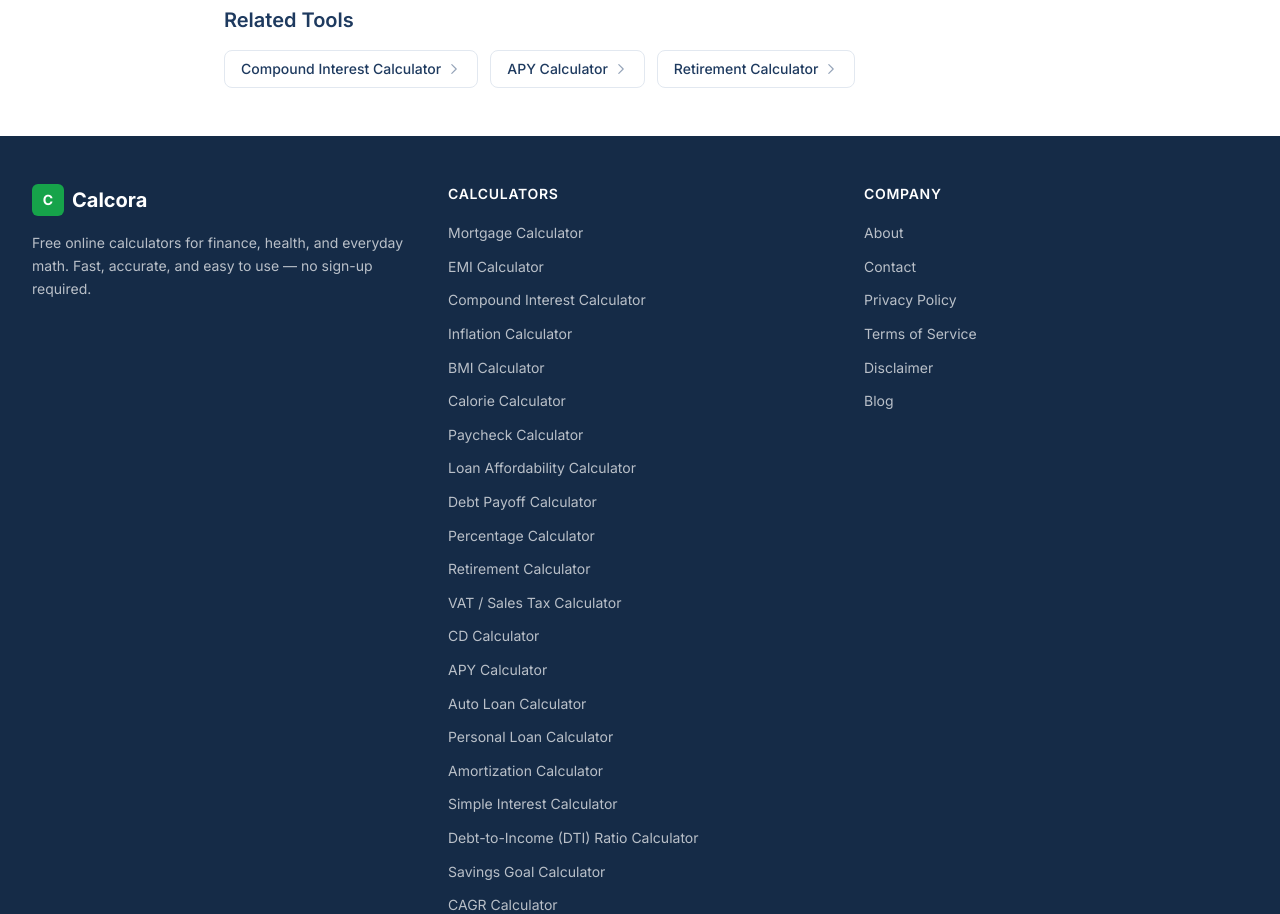
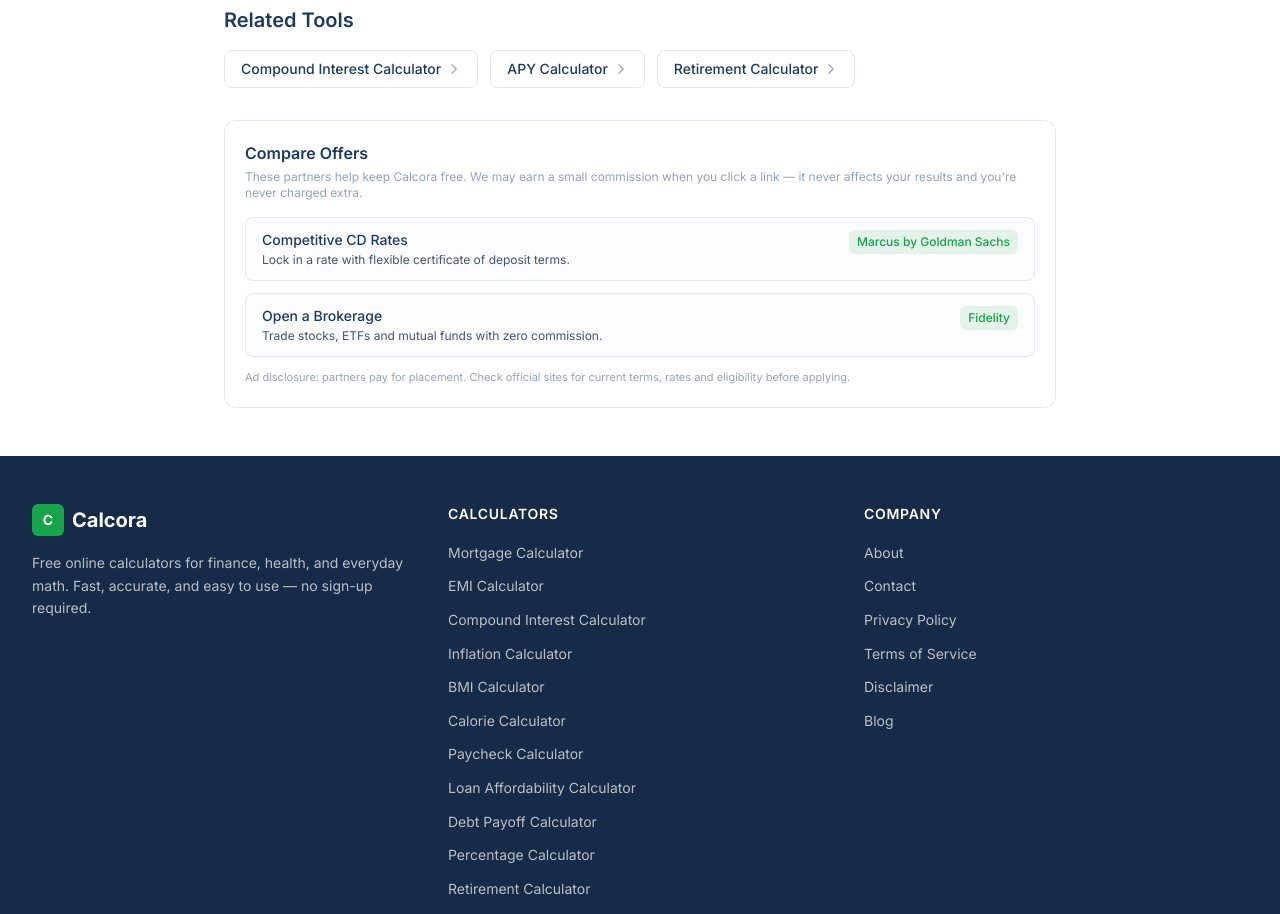
Before and after one commit to kushinaakintokunsunday-afk/calcora-website, a Next.js app: page /cd-calculator in a window 1280 px wide. Shown: the part 2580-3494 px from the top of the page. Built offline with nearby package versions, Linux system fonts and the light colour scheme.

Commit message:
Add contextual affiliate engine, AdSense placement audit fix, and consent UX

```diff
--- a/src/app/compound-interest-calculator/page.tsx
+++ b/src/app/compound-interest-calculator/page.tsx
@@ -5,6 +5,7 @@ import { CalculatorShell } from "@/components/CalculatorShell";
 import { WebApplicationSchema, FAQSchema, BreadcrumbListSchema } from "@/components/Schema";
 import { formatNumber, downloadCSV } from "@/lib/utils";
 import { useMoney } from "@/lib/useCountry";
+import { AdSlot } from "@/components/AdSlot";
 
 const FREQUENCIES = [
   { label: "Daily", value: 365 },
@@ -185,6 +186,8 @@ export default function CompoundInterestCalculator() {
           </div>
         </div>
 
+        <AdSlot slotId="compound-interest-mid" className="my-8" />
+
         {results.yearlyGrowth.length > 0 && (
           <div>
             <div className="flex items-center justify-between mb-3">
--- a/src/components/CalculatorShell.tsx
+++ b/src/components/CalculatorShell.tsx
@@ -2,6 +2,8 @@
 
 import { Suspense, useCallback, type ReactNode } from "react";
 import Link from "next/link";
+import { usePathname } from "next/navigation";
+import { ContextualAffiliate } from "@/components/ContextualAffiliate";
 
 export interface CalculatorShellProps {
   title: string;
@@ -40,6 +42,9 @@ function ShellContent({
     const url = `${window.location.origin}${window.location.pathname}${window.location.search}`;
     navigator.clipboard.writeText(url).catch(() => {});
   }, []);
+
+  const pathname = usePathname();
+  const slug = pathname.split("/").filter(Boolean)[0] ?? "";
 
   return (
     <div className="mx-auto max-w-4xl px-4 sm:px-6 lg:px-8 py-8 sm:py-12">
@@ -145,6 +150,8 @@ function ShellContent({
           </div>
         </section>
       )}
+
+      {slug && <ContextualAffiliate slug={slug} />}
     </div>
   );
 }
--- /dev/null
+++ b/src/components/ContextualAffiliate.tsx
@@ -0,0 +1,58 @@
+"use client";
+
+import { useMemo } from "react";
+import { matchAffiliates } from "@/lib/affiliates";
+import { trackAffiliateClick } from "@/lib/analytics";
+
+interface ContextualAffiliateProps {
+  slug: string;
+  limit?: number;
+}
+
+export function ContextualAffiliate({ slug, limit = 2 }: ContextualAffiliateProps) {
+  const offers = useMemo(() => matchAffiliates(slug, limit), [slug, limit]);
+
+  if (offers.length === 0) return null;
+
+  return (
+    <section className="mt-8 rounded-xl border border-border bg-white p-5">
+      <h2 className="text-base font-semibold text-navy mb-1">Compare Offers</h2>
+      <p className="text-xs text-text-muted mb-4">
+        These partners help keep Calcora free. We may earn a small commission
+        when you click a link — it never affects your results and you&apos;re never
+        charged extra.
+      </p>
+      <ul className="space-y-3">
+        {offers.map((offer) => (
+          <li key={offer.id}>
+            <a
+              href={offer.href}
+              target="_blank"
+              rel="sponsored nofollow noopener"
+              onClick={() =>
+                trackAffiliateClick({
+                  offerId: offer.id,
+                  position: "smart-next-step",
+                  tool: slug,
+                })
+              }
+              className="flex items-start gap-3 rounded-lg border border-border bg-surface/50 px-4 py-3 hover:border-green/40 hover:bg-surface transition-colors"
+            >
+              <div className="flex-1 min-w-0">
+                <p className="text-sm font-medium text-navy">{offer.name}</p>
+                <p className="text-xs text-text-secondary mt-0.5">{offer.tagline}</p>
+              </div>
+              <span className="shrink-0 rounded-md bg-green/10 px-2 py-1 text-xs font-medium text-green">
+                {offer.network}
+              </span>
+            </a>
+          </li>
+        ))}
+      </ul>
+      <p className="mt-3 text-[11px] text-text-muted">
+        Ad disclosure: partners pay for placement. Check official sites for
+        current terms, rates and eligibility before applying.
+      </p>
+    </section>
+  );
+}
--- /dev/null
+++ b/src/lib/affiliates.ts
@@ -0,0 +1,155 @@
+import { getCalculatorBySlug } from "@/lib/registry";
+
+export interface AffiliateOffer {
+  id: string;
+  network: string;
+  name: string;
+  tagline: string;
+  href: string;
+  before?: string;
+  after?: string;
+  slugs?: string[];
+  categories?: string[];
+  keywords?: string[];
+}
+
+export const AFFILIATES: AffiliateOffer[] = [
+  {
+    id: "compare-loan-offers",
+    network: "Lending Tree",
+    name: "Compare Loan Offers",
+    tagline: "Pre-qualify with multiple lenders in minutes using a soft credit check.",
+    href: "https://www.example-affiliate.com/compare-loans?ref=YOUR_REF&topic=loans",
+    keywords: ["loan", "rate", "apr", "debt", "credit", "refinance", "lender", "approval"],
+  },
+  {
+    id: "personal-loans",
+    network: "SoFi",
+    name: "Personal Loans",
+    tagline: "Fixed-rate loans with no origination fees and flexible terms.",
+    href: "https://www.example-affiliate.com/sofi?ref=YOUR_REF&topic=personal-loan",
+    keywords: ["loan", "personal", "apr", "debt", "credit", "payment"],
+  },
+  {
+    id: "robo-advisor",
+    network: "Wealthfront",
+    name: "Automated Investing",
+    tagline: "Low-fee robo advisor that builds a diversified portfolio for you.",
+    href: "https://www.example-affiliate.com/wealthfront?ref=YOUR_REF&topic=investing",
+    categories: ["investment"],
+    keywords: ["invest", "retirement", "compound", "interest", "portfolio", "stock", "bond", "cagr"],
+  },
+  {
+    id: "brokerage",
+    network: "Fidelity",
+    name: "Open a Brokerage",
+    tagline: "Trade stocks, ETFs and mutual funds with zero commission.",
+    href: "https://www.example-affiliate.com/fidelity?ref=YOUR_REF&topic=brokerage",
+    categories: ["investment"],
+    keywords: ["401k", "retirement", "stock", "etf", "save", "saving", "invest"],
+  },
+  {
+    id: "high-yield-savings",
+    network: "Ally Bank",
+    name: "High-Yield Savings",
+    tagline: "Competitive APY with no monthly maintenance fees.",
+    href: "https://www.example-affiliate.com/ally?ref=YOUR_REF&topic=savings",
+    keywords: ["apy", "cd", "savings", "interest", "yield", "compound", "emergency", "goal"],
+  },
+  {
+    id: "cd-rates",
+    network: "Marcus by Goldman Sachs",
+    name: "Competitive CD Rates",
+    tagline: "Lock in a rate with flexible certificate of deposit terms.",
+    href: "https://www.example-affiliate.com/marcus?ref=YOUR_REF&topic=cd",
+    slugs: ["cd-calculator", "apy-calculator"],
+    keywords: ["cd", "apy", "yield", "rate", "interest"],
+  },
+  {
+    id: "mortgage-rates",
+    network: "Better",
+    name: "Compare Mortgage Rates",
+    tagline: "Talk to a licensed loan officer. Rates and fees disclosed upfront.",
+    href: "https://www.example-affiliate.com/better?ref=YOUR_REF&topic=mortgage",
+    categories: ["mortgage"],
+    keywords: ["mortgage", "rate", "apr", "refinance", "home", "house", "biweekly", "affordability", "payment"],
+  },
+  {
+    id: "refinance",
+    network: "Rocket Mortgage",
+    name: "Refinance Offers",
+    tagline: "See if refinancing lowers your monthly mortgage payment.",
+    href: "https://www.example-affiliate.com/rocket?ref=YOUR_REF&topic=refinance",
+    categories: ["mortgage"],
+    keywords: ["refinance", "mortgage", "rate", "payment", "interest"],
+  },
+  {
+    id: "vat-filing",
+    network: "TaxJar",
+    name: "Sales Tax and VAT Filing",
+    tagline: "Automate sales tax and VAT compliance for your business.",
+    href: "https://www.example-affiliate.com/taxjar?ref=YOUR_REF&topic=vat",
+    keywords: ["vat", "tax", "sales tax", "gst"],
+  },
+  {
+    id: "tax-software",
+    network: "TurboTax",
+    name: "Tax Filing Software",
+    tagline: "File accurately with step-by-step guidance for deductions and credits.",
+    href: "https://www.example-affiliate.com/turbotax?ref=YOUR_REF&topic=taxes",
+    categories: ["tax"],
+    keywords: ["tax", "deduction", "credit", "bracket", "wage", "paycheck", "salary", "federal"],
+  },
+{
+    id: "insurance-quotes",
+    network: "Policygenius",
+    name: "Personal Insurance",
+    tagline: "Compare quotes for auto, home and life insurance from top carriers.",
+    href: "https://www.example-affiliate.com/policygenius?ref=YOUR_REF&topic=insurance",
+    keywords: ["life", "insurance", "protect", "risk", "net worth", "family"],
+  },
+  {
+    id: "health-insurance",
+    network: "Aetna",
+    name: "Health Plan Quotes",
+    tagline: "Compare individual and family health insurance plans in your area.",
+    href: "https://www.example-affiliate.com/aetna?ref=YOUR_REF&topic=health",
+    categories: ["health"],
+    keywords: ["health", "bmi", "calorie", "diet"],
+  },
+];
+
+const NORMALIZE = (value: string) => value.toLowerCase().trim();
+
+function scoreOffer(offer: AffiliateOffer, slug: string, category: string, keywords: string[]): number {
+  let score = 0;
+
+  if (offer.slugs?.includes(slug)) score += 4;
+  if (offer.categories?.includes(category)) score += 2;
+
+  const offerKeywords = new Set((offer.keywords ?? []).map(NORMALIZE));
+  if (offerKeywords.has(NORMALIZE(category))) score += 1;
+  for (const keyword of keywords) {
+    const key = NORMALIZE(keyword);
+    if (offerKeywords.has(key)) {
+      score += 1;
+      break;
+    }
+  }
+
+  return score;
+}
+
+export function matchAffiliates(slug: string, limit: number = 2): AffiliateOffer[] {
+  const calc = getCalculatorBySlug(slug);
+  if (!calc) return [];
+
+  const ranked = AFFILIATES.map((offer) => ({
+    offer,
+    score: scoreOffer(offer, slug, calc.category, calc.keywords),
+  }))
+    .filter((entry) => entry.score > 0)
+    .sort((a, b) => b.score - a.score || a.offer.id.localeCompare(b.offer.id));
+
+  return ranked.slice(0, Math.max(0, limit)).map((entry) => entry.offer);
+}
```
Also changed, not shown: 1 other file (tests, documents, lock files or other folders).
